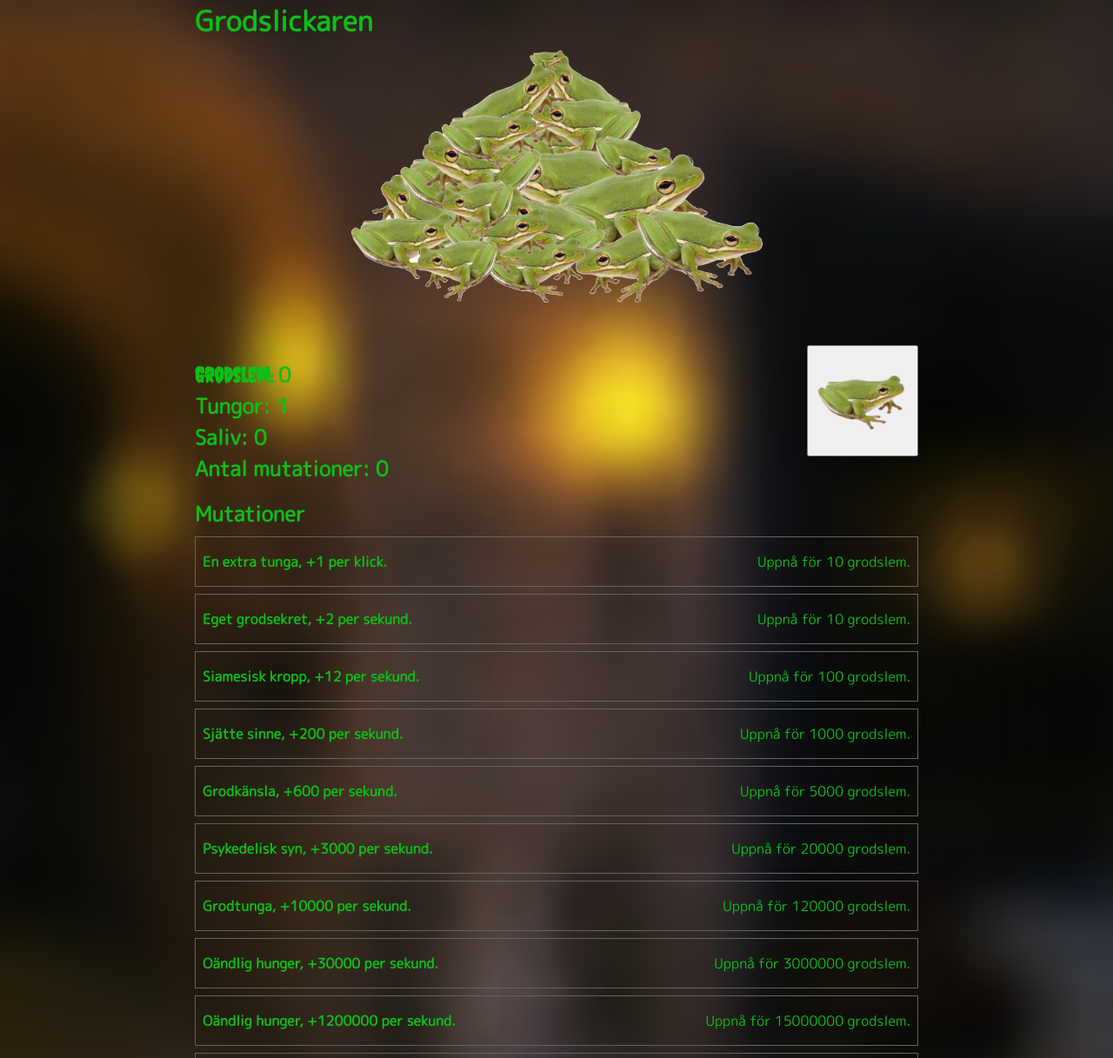
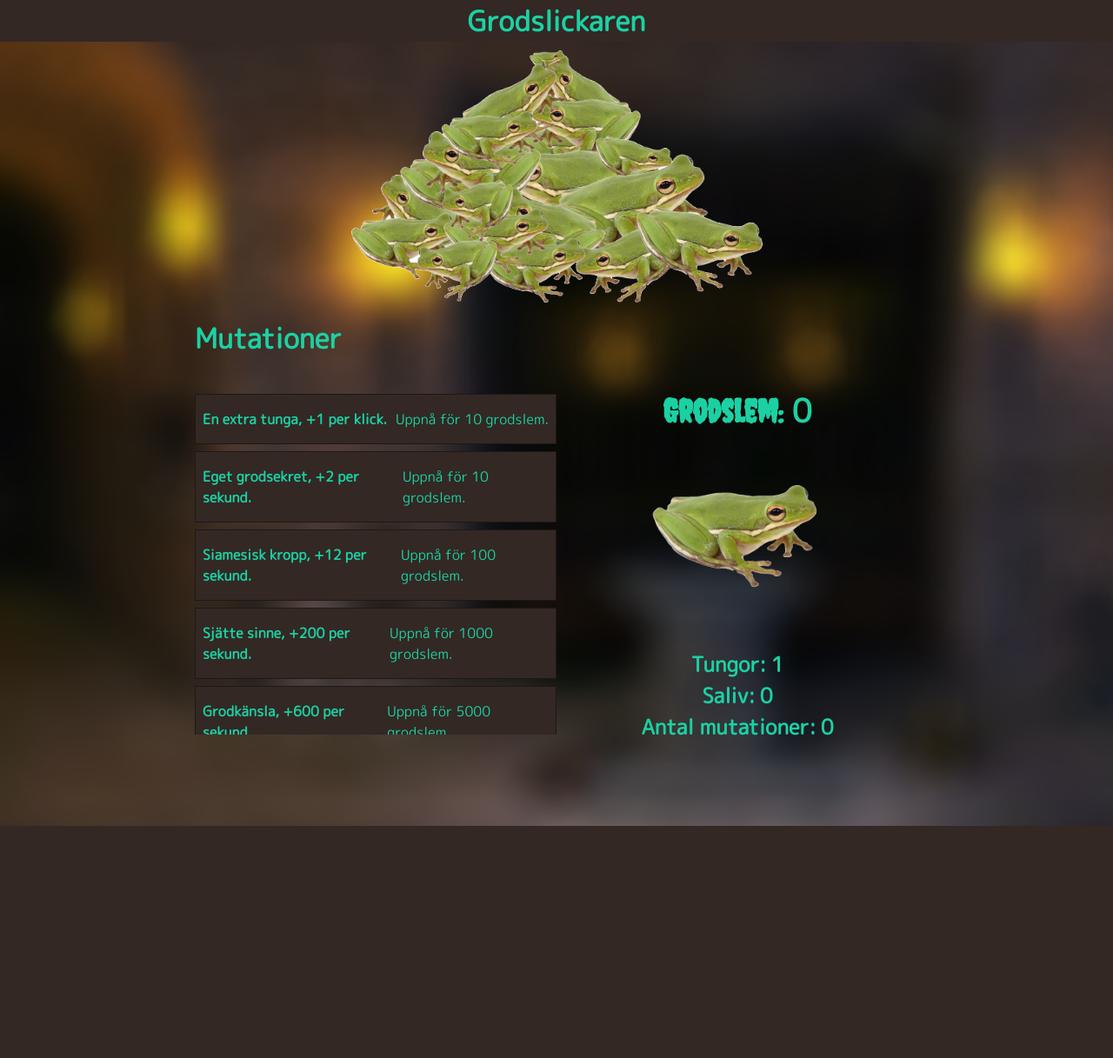
Before and after one commit to Alex-mp4/wu1-clicker, a plain HTML site: page index.html in a window 1280 px wide. Shown: the top 1217 px of the page at 87% size. After the commit the page ends 950 px from the top, so only its background shows below. Drawn offline with Linux system fonts and the light colour scheme.

Commit message:
✨ css individual, game additions (NG+)

```diff
--- a/css/style.css
+++ b/css/style.css
@@ -86,14 +86,49 @@ select {
  * Bodyn får display: flex för att möjligöra en sticky footer längst ned på sidan
  * Genom att sätta en font på body elementet så används fonten på hela sidan.
  */
+
+
+/* width */
+::-webkit-scrollbar {
+    width: 10px;
+  }
+
+  /* Track */
+  ::-webkit-scrollbar-track {
+    background: #4d3c36;
+  }
+
+  /* Handle */
+  ::-webkit-scrollbar-thumb {
+    background: #1BD1A3;
+  }
+
+  /* Handle on hover */
+  ::-webkit-scrollbar-thumb:hover {
+    background: #17ad88;
+  }
+
+header {
+    position: sticky;
+    top: 0;
+    background-color: #332824;
+    width: 100%;
+}
+
+header h1 {
+    margin: auto;
+    text-align: center;
+}
+
 body {
     display: flex;
     flex-direction: column;
     background-color: #f8f8f8;
     color: #121212;
     font-family: 'M PLUS Rounded 1c', sans-serif;
-    color: rgb(13, 190, 22);
+    color: rgb(27, 209, 163);
     background-image: url(../img/catacomb.png);
+    background-color: #332824;
     background-size: cover;
     background-repeat: no-repeat;
 }
@@ -133,12 +168,22 @@ footer {
         max-width: 54rem;
     }
 }
+
+.list {
+    height: 50%;
+    width: 50%;
+    height: 25rem;
+    overflow: scroll;
+    display: flex;
+
+}
+
 /* Här finns ett par regler för att responsivt anpassa designen på sidan.
  * Vi gömmer headern på mobil för att spara plats och vänder på spelet så att
  * knappen blir överst på sidan.
  */
 @media (max-width: 36rem) {
-   header {
+   .res-hide {
        display: none;
    }
    .game-hud {
@@ -146,9 +191,14 @@ footer {
    }
    .game-button {
        width: 100%;
-       display: flex;
        justify-content: center;
    }
+}
+
+.item {
+    display: flex;
+    justify-content: center;
+    margin: auto;
 }
 /* centrera bilden */
 .img-container {
@@ -158,12 +208,12 @@ footer {
 }
 .game {
     margin-top: 2rem;
+    display: flex;
 }
 
 /* flex och space between ordnar layouten för speldata och knappen på desktop */
 .game-hud {
-    display: flex;
-    justify-content: space-between;
+    margin: auto;
 }
 
 .game-currency {
@@ -173,13 +223,16 @@ footer {
 
 /* för spelelementet används #id som selektor för att skapa css reglerna */
 #click {
-    width: 8rem;
-    height: 8rem;
+    width: 14rem;
+    height: 14rem;
     font-size: 2rem;
+    background: none;
+    border-style: none;
 }
 
 #click:hover {
     background-image: url(../img/the_tunnel.gif);
+    box-shadow: 0 0 8px 8px transparent inset;
 }
 
 /* #msgbox är elementet som visar sidans toasts, popupmeddelanden
@@ -224,13 +277,14 @@ footer {
     display: flex;
     justify-content: space-between;
     cursor: pointer;
-    border: 1px solid #646464;
+    border: 1px solid #1e1815;
     margin: 0.5rem 0;
     padding: 1rem 0.5rem;
+    background-color: #332824;
 }
 
 .card:hover {
-    background-color: #dfdfdf;
+    background-color: #433631;
 }
 /* klassen används på kortets titel, font-weight: 600 gör fonten fetare, en normal
  * font vikt är oftast 400
--- a/index.html
+++ b/index.html
@@ -13,52 +13,50 @@
 </head>
 
 <body>
+    <header>
+        <h1>Grodslickaren</h1>
+    </header>
     <main class="container">
-        <header>
-            <h1>Grodslickaren</h1>
-                <div class="img-container">
-                    <img src="img/pileoffrogs.png" alt="Fossil" style="width: 60%;">
-                </div>
-        </header>
+        <div class="img-container">
+            <img src="img/pileoffrogs.png" alt="Fossil" style="width: 60%;">
+        </div>
             <script>
                 alert("Du går ut i katakomberna i hopp om skatter och guld.");
                 alert("Istället finner du endast en håla fylld med grodor.");
                 alert("Hur många slick krävs det för att stiga upp till ett högre tillvaroplan?");
             </script>
+            <h1>Mutationer</h1>
         <section class="game">
+            <div class="list">
+                <div id="upgradelist"></div>
+            </div>
             <div class="game-hud">
+                <div class="item">
+                    <h1 style="font-family: 'Creepster', cursive; font-size: 2.3rem;">Grodslem:</h1>
+                    <h1><span style="font-family: 'M PLUS Rounded 1c', sans-serif; font-size: 2.3rem ; padding-left: 10px;" id="money"></span></h1>
+                </div>
+                <div class="game-button">
+                    <button id="click"><img src="img/frog.png" alt="frog"></button>
+                </div>
                 <ul class="game-currency">
                     <li class="item">
-                        <h1 style="font-family: 'Creepster', cursive;">Grodslem: <span style="font-family: 'M PLUS Rounded 1c', sans-serif" id="money"></span></h1>
+                        <h1>Tungor:</h1>
+                        <h1 style="padding-left: 5px;"><span id="mpc"></span></h1>
                     </li>
                     <li class="item">
-                        <h1>Tungor: <span id="mpc"></span></h1>
+                        <h1>Saliv:</h1>
+                        <h1 style="padding-left: 5px;"><span style="font-family: 'M PLUS Rounded 1c', sans-serif;" id="mps"></span></h1>
                     </li>
                     <li class="item">
-                        <h1>Saliv: <span style="font-family: 'M PLUS Rounded 1c', sans-serif;" id="mps"></span></h1>
-                    </li>
-                    <li class="item">
-                        <h1>Antal mutationer: <span  style="font-family: 'M PLUS Rounded 1c', sans-serif;"id="upgrades"></span></h1>
+                        <h1>Antal mutationer:</h1>
+                        <h1 style="padding-left: 5px;"><span style="font-family: 'M PLUS Rounded 1c', sans-serif;"id="upgrades"></span></h1>
                     </li>
                 </ul>
-                <div class="game-button">
-                    <button id="click"><img src="img/frog.png"></button>
-                </div>
-            </div>
-            <div class="w-100">
-                <h1>Mutationer</h1>
-                <div id="upgradelist"></div>
-            </div>
             </div>
         </section>
     </main>
     <div id="msgbox"></div>
     <footer class="container">
-        <p>Hjälp till att fixa fel och lägga till funktioner,
-            <a href="https://github.com/jensnti/clicker/issues">issues</a>
-            eller
-            <a href="https://github.com/jensnti/clicker/pulls">pull requests</a>.
-        </p>
     </footer>
     <script src="js/clicker.js"></script>
 </body>
--- a/js/clicker.js
+++ b/js/clicker.js
@@ -155,7 +155,7 @@ upgrades = [
         amount: 30000,
     },
     {
-        name: 'Oändlig hunger',
+        name: 'Evolution',
         cost: 15000000,
         amount: 1200000,
     },
@@ -173,6 +173,11 @@ upgrades = [
         name: 'Ascension',
         cost: 10000000000,
         amount: Infinity,
+    },
+    {
+        name: 'En ny värld',
+        cost: Infinity,
+        testt: 10,
     },
 ];
 
@@ -210,6 +215,39 @@ function createCard(upgrade) {
 
     card.addEventListener('click', (e) => {
         if (money >= upgrade.cost) {
+            if (upgrade.testt == 10) {
+                money = 1;
+                moneyPerClick = 1;
+                moneyPerSecond = 0;
+
+                y = document.querySelector("#upgradelist");
+
+                upgrades[0].cost = 10;
+                upgrades[1].cost = 10;
+                upgrades[2].cost = 100;
+                upgrades[3].cost = 1000;
+                upgrades[4].cost = 5000;
+                upgrades[5].cost = 20000;
+                upgrades[6].cost = 120000;
+                upgrades[7].cost = 3000000;
+                upgrades[8].cost = 15000000;
+                upgrades[9].cost = 100000000;
+                upgrades[10].cost = 3000000000;
+                upgrades[11].cost = 10000000000;
+                upgrades[12].cost = Infinity;
+
+                for (let i = 0; i < upgrades.length; i++) {
+                    upgrades[i].cost *= 0.6;
+                }
+                upgrade.cost = Math.round(upgrade.cost);
+
+                y.innerHTML = "";
+
+                upgrades.forEach((upgrade) => {
+                    upgradeList.appendChild(createCard(upgrade));
+                });
+            }
+            else {
             acquiredUpgrades++;
             money -= upgrade.cost;
             upgrade.cost *= 1.3;
@@ -218,7 +256,9 @@ function createCard(upgrade) {
             moneyPerSecond += upgrade.amount ? upgrade.amount : 0;
             moneyPerClick += upgrade.clicks ? upgrade.clicks : 0;
             message('Grattis, din kropp har förevigt ändrats!', 'success');
-        } else {
+        }
+            }
+        else {
             message('Du har inte slickat nog.', 'warning');
         }
     });
```
